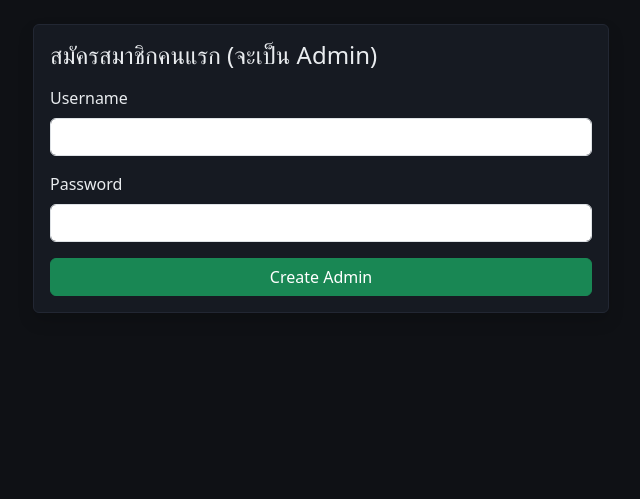
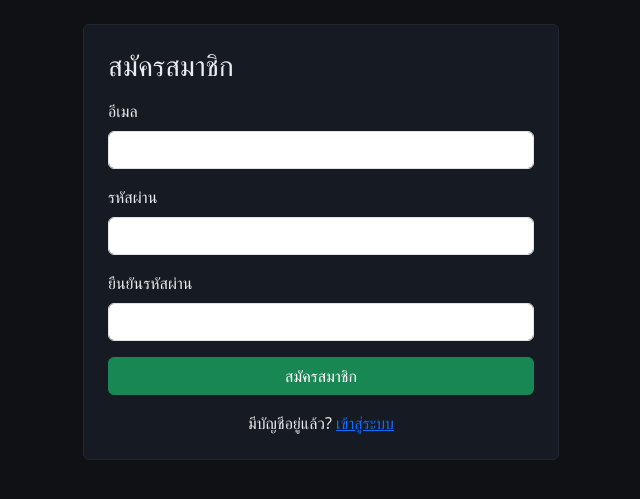
Before and after one commit to Wiselord911/ctr-stock-system, a Flask app: template templates/register.html in a window 1280 px wide. Shown: the part 56-555 px from the top of the page, without its empty margins (319-959 px from the left). Run offline with Flask 3, Linux system fonts and the light colour scheme; the template is opened without the code that fills it, so the values that code supplies are empty.

Commit message:
Update register.html

```diff
--- a/templates/register.html
+++ b/templates/register.html
@@ -1,21 +1,32 @@
-{% extends 'base.html' %}
+{% extends "base.html" %}
 {% block content %}
 <div class="row justify-content-center">
-  <div class="col-md-6">
-    <div class="card shadow">
-      <div class="card-body">
-        <h1 class="h4 mb-3">สมัครสมาชิกคนแรก (จะเป็น Admin)</h1>
-        <form method="post">
-          <div class="mb-3">
-            <label class="form-label">Username</label>
-            <input name="username" class="form-control" required>
-          </div>
-          <div class="mb-3">
-            <label class="form-label">Password</label>
-            <input type="password" name="password" class="form-control" required>
-          </div>
-          <button class="btn btn-success w-100">Create Admin</button>
-        </form>
+  <div class="col-lg-5">
+    <div class="card p-4">
+      <h3 class="mb-3">สมัครสมาชิก</h3>
+
+      <form method="post" action="{{ url_for('register_post') }}" novalidate>
+        <div class="mb-3">
+          <label for="email" class="form-label">อีเมล</label>
+          <input id="email" class="form-control" name="email" type="email" required autocomplete="email">
+        </div>
+
+        <div class="mb-3">
+          <label for="password" class="form-label">รหัสผ่าน</label>
+          <input id="password" class="form-control" name="password" type="password" required autocomplete="new-password">
+        </div>
+
+        <div class="mb-3">
+          <label for="confirm" class="form-label">ยืนยันรหัสผ่าน</label>
+          <input id="confirm" class="form-control" name="confirm" type="password" required autocomplete="new-password">
+        </div>
+
+        <button class="btn btn-success w-100" type="submit">สมัครสมาชิก</button>
+      </form>
+
+      <div class="mt-3 text-center">
+        <span>มีบัญชีอยู่แล้ว? </span>
+        <a href="{{ url_for('login_get') }}">เข้าสู่ระบบ</a>
       </div>
     </div>
   </div>
```
